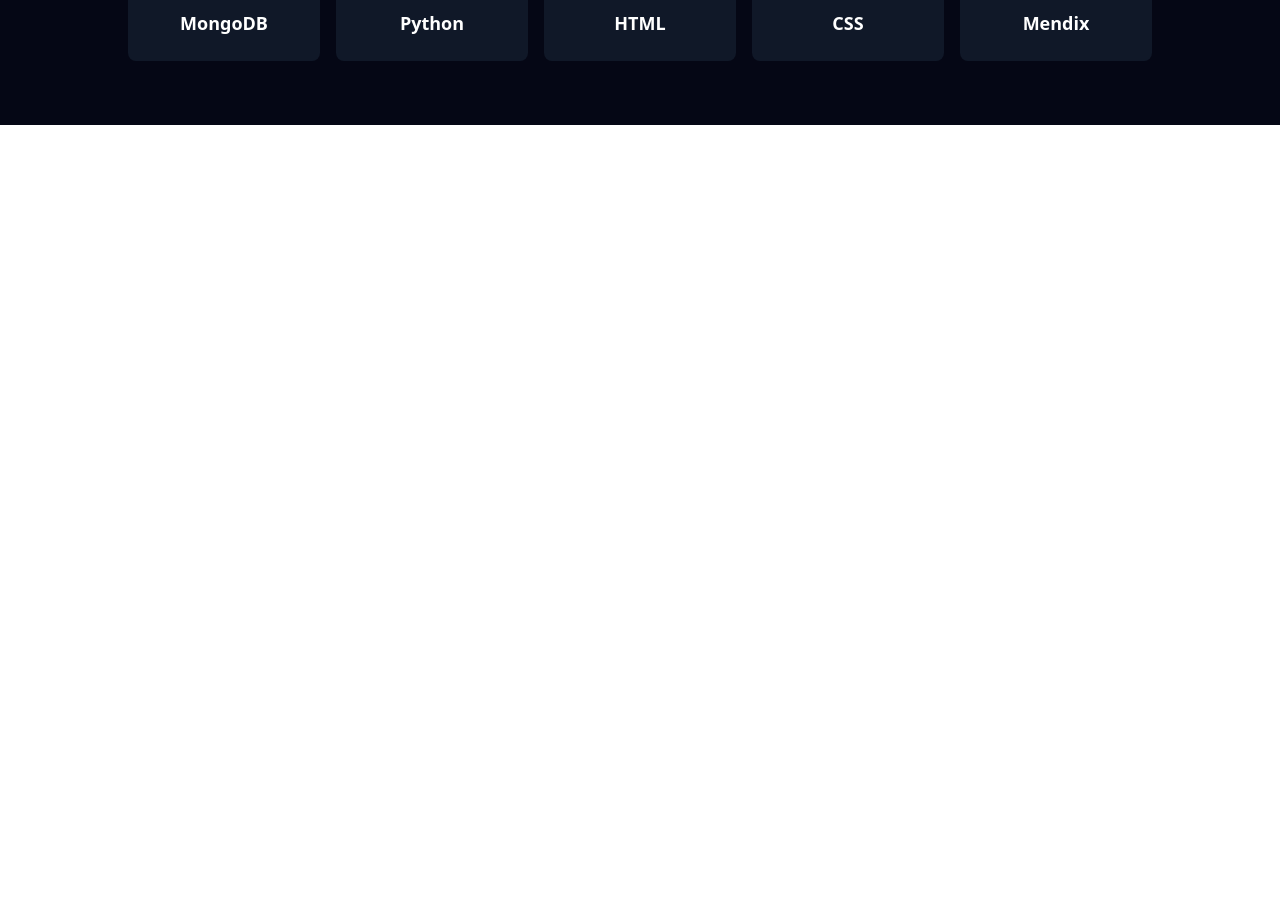
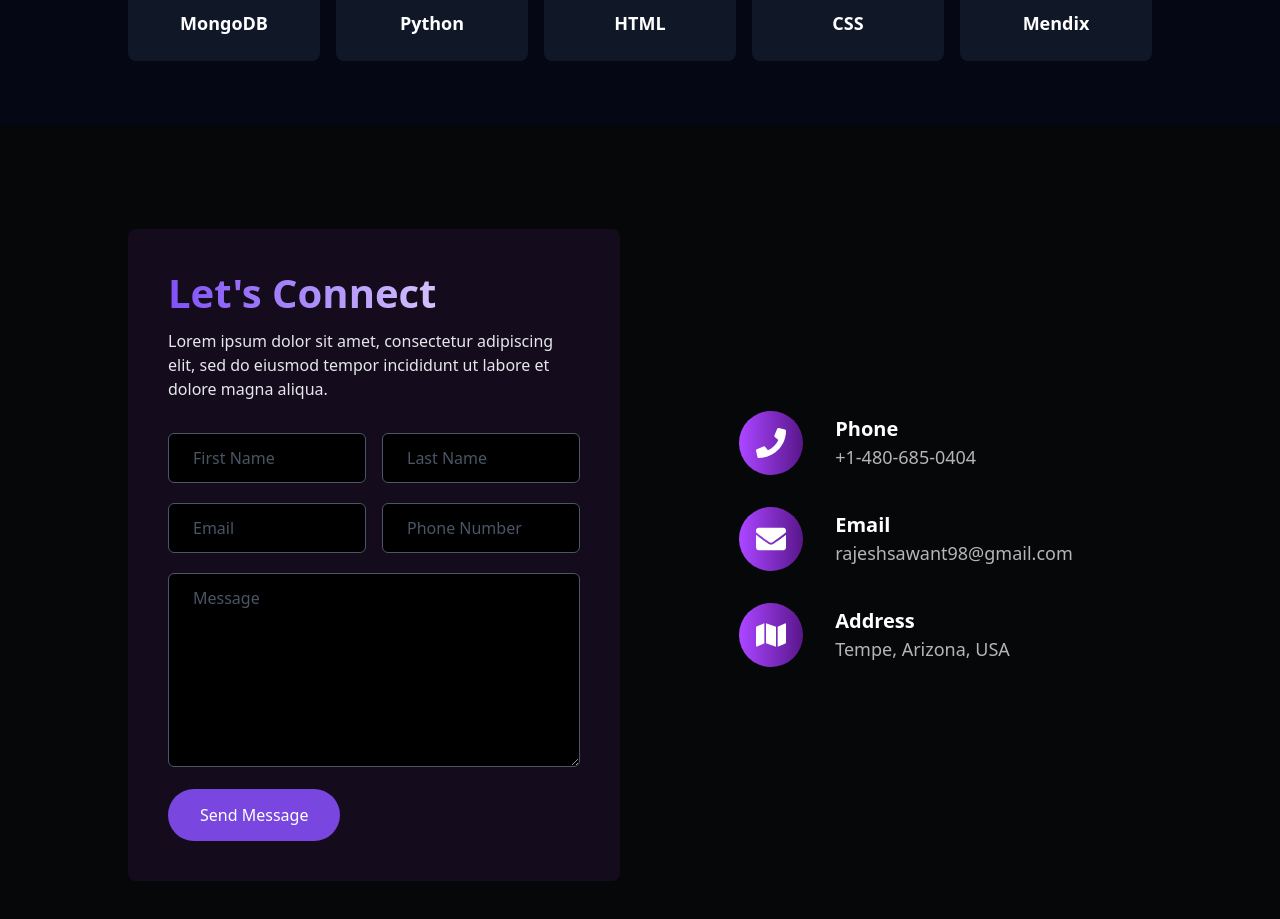
Before and after one commit to rajeshsawant98/rajesh-portfolio, a Next.js app: page / in a window 1280 px wide. Shown: the part 3080-3999 px from the top of the page. Before the commit the page ends 3205 px from the top, so only its background shows below. Built offline with nearby package versions, Linux system fonts and the light colour scheme.

Commit message:
Add Contact section with form and information display

```diff
--- /dev/null
+++ b/components/Home/Contact/Contact.tsx
@@ -0,0 +1,23 @@
+import React from 'react'
+import ContactForm from './ContactForm'
+import ContactInfo from './ContactInfo'
+const Contact = () => {
+  return (
+    <div className="py-16 bg-[#050709]">
+        <div className="grid grid-cols-1 xl:grid-cols-2 w-[90%] sm:w-[80%] mx-auto items-center gap-10 mt-10">
+            {/* contact form */}
+            <div>
+                <ContactForm/>
+
+            </div >
+            {/* contact details */}
+            <div className='xl:mx-auto'>
+                <ContactInfo />
+            </div>
+
+        </div>
+    </div>
+  )
+}
+
+export default Contact
--- /dev/null
+++ b/components/Home/Contact/ContactForm.tsx
@@ -0,0 +1,54 @@
+import React from "react";
+
+const ContactForm = () => {
+  return (
+    <div className="bg-[#140c1c] rounded-lg p-4 sm:p-10 ">
+      <h1 className="text-bg text-2xl md:text-3xl lg:text-[2.5rem] font-bold">
+        Let's Connect{" "}
+      </h1>
+      <p className="text-gray-200 mt-3 lg:text-base text-xs md:text-sm">
+        {" "}
+        Lorem ipsum dolor sit amet, consectetur adipiscing elit, sed do eiusmod
+        tempor incididunt ut labore et dolore magna aliqua.{" "}
+      </p>
+      <form className="mt-8 block w-full overflow-hidden">
+        <div className="flex flex-col md:flex-row items-center justify-between gap-4">
+          <input
+            type="text"
+            placeholder="First Name"
+            className="flex-1 bg-black text-white placeholder:text-gray-600 px-6 py-3 rounded-md border-[1.5px] border-gray-600 border-opacity-10 outline-none w-full"
+          />
+          <input
+            type="text"
+            placeholder="Last Name"
+            className="flex-1 bg-black text-white placeholder:text-gray-600 px-6 py-3 rounded-md border-[1.5px] border-gray-600 border-opacity-10 outline-none w-full"
+          />
+        </div>
+        <div className="flex mt-5 flex-col md:flex-row items-center justify-between gap-4">
+          <input
+            type="email"
+            placeholder="Email"
+            className="flex-1 bg-black text-white placeholder:text-gray-600 px-6 py-3 rounded-md border-[1.5px] border-gray-600 border-opacity-10 outline-none w-full"
+          />
+          <input
+            type="text"
+            placeholder="Phone Number"
+            className="flex-1 bg-black text-white placeholder:text-gray-600 px-6 py-3 rounded-md border-[1.5px] border-gray-600 border-opacity-10 outline-none w-full"
+          />
+        </div>
+        <textarea
+          rows={7}
+          placeholder="Message"
+          className="mt-5 bg-black text-white placeholder:text-gray-600 px-6 py-3 rounded-md border-[1.5px] border-gray-600 border-opacity-10 outline-none w-full"
+        ></textarea>
+        <div className="mt-4">
+          <button className="px-8 py-3.5 bg-[#7947df] text-white hover:bg-[#5c2fb7] hover:cursor-pointer transition-all duration-150 rounded-full">
+            Send Message
+          </button>
+        </div>
+      </form>
+    </div>
+  );
+};
+
+export default ContactForm;
--- /dev/null
+++ b/components/Home/Contact/ContactInfo.tsx
@@ -0,0 +1,39 @@
+import { contactData } from "@/data/data";
+import React from "react";
+import { FaEnvelope, FaMap, FaPhone } from "react-icons/fa";
+
+const ContactInfo = () => {
+  return (
+    <div>
+      <div className="flex items-center space-x-8">
+        <div className="w-10 h-10 md:w-16 md:h-16 rounded-full bg-gradient-to-r from-purple-500 to-purple-900 flex items-center justify-center flex-col">
+          <FaPhone className="text-2xl md:text-3xl text-white" />
+        </div>
+        <div>
+          <h1 className="text-white text-lg sm:text-xl font-bold">Phone</h1>
+          <h1 className="text-base sm:text-lg text-white opacity-70 ">{contactData.phone}</h1>
+        </div>
+      </div>
+      <div className="flex items-center space-x-8 my-8 ">
+        <div className="w-10 h-10 md:w-16 md:h-16 rounded-full bg-gradient-to-r from-purple-500 to-purple-900 flex items-center justify-center flex-col">
+          <FaEnvelope className="text-2xl md:text-3xl text-white" />
+        </div>
+        <div>
+          <h1 className="text-white text-lg sm:text-xl font-bold">Email</h1>
+          <h1 className="text-base sm:text-lg text-white opacity-70 ">{contactData.email}</h1>
+        </div>
+      </div>
+      <div className="flex items-center space-x-8 my-8">
+        <div className="w-10 h-10 md:w-16 md:h-16 rounded-full bg-gradient-to-r from-purple-500 to-purple-900 flex items-center justify-center flex-col">
+          <FaMap className="text-2xl md:text-3xl text-white" />
+        </div>
+        <div>
+          <h1 className="text-white text-lg sm:text-xl font-bold">Address</h1>
+          <h1 className="text-base sm:text-lg text-white opacity-70 ">{contactData.address}</h1>
+        </div>
+      </div>
+    </div>
+  );
+};
+
+export default ContactInfo;
--- a/components/Home/Home.tsx
+++ b/components/Home/Home.tsx
@@ -3,6 +3,7 @@
 import About from './About/About'
 import Projects from './Projects/Projects'
 import Skills from './Skills/Skills'
+import Contact from './Contact/Contact'
 
 const Home = () => {
   return (
@@ -11,6 +12,7 @@
       <About />
       <Projects />
       <Skills />
+      <Contact />
       {/* Add more sections as needed */}
     </div>
   )
```
